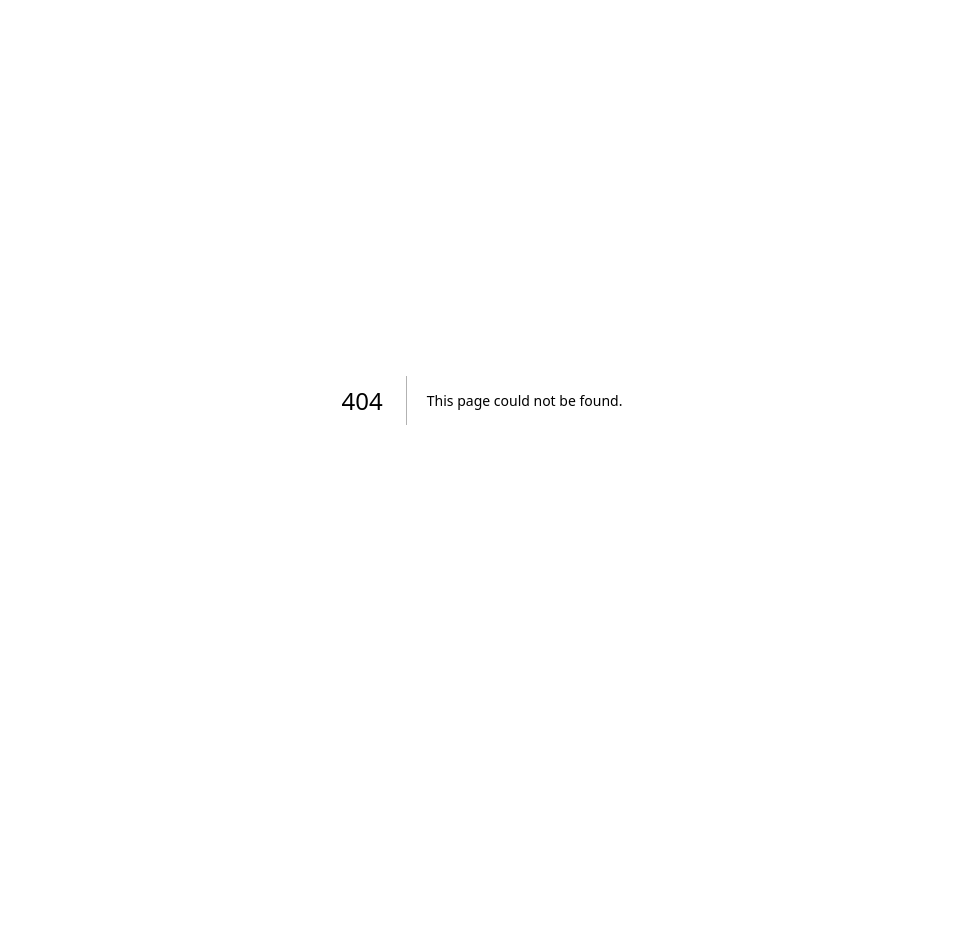
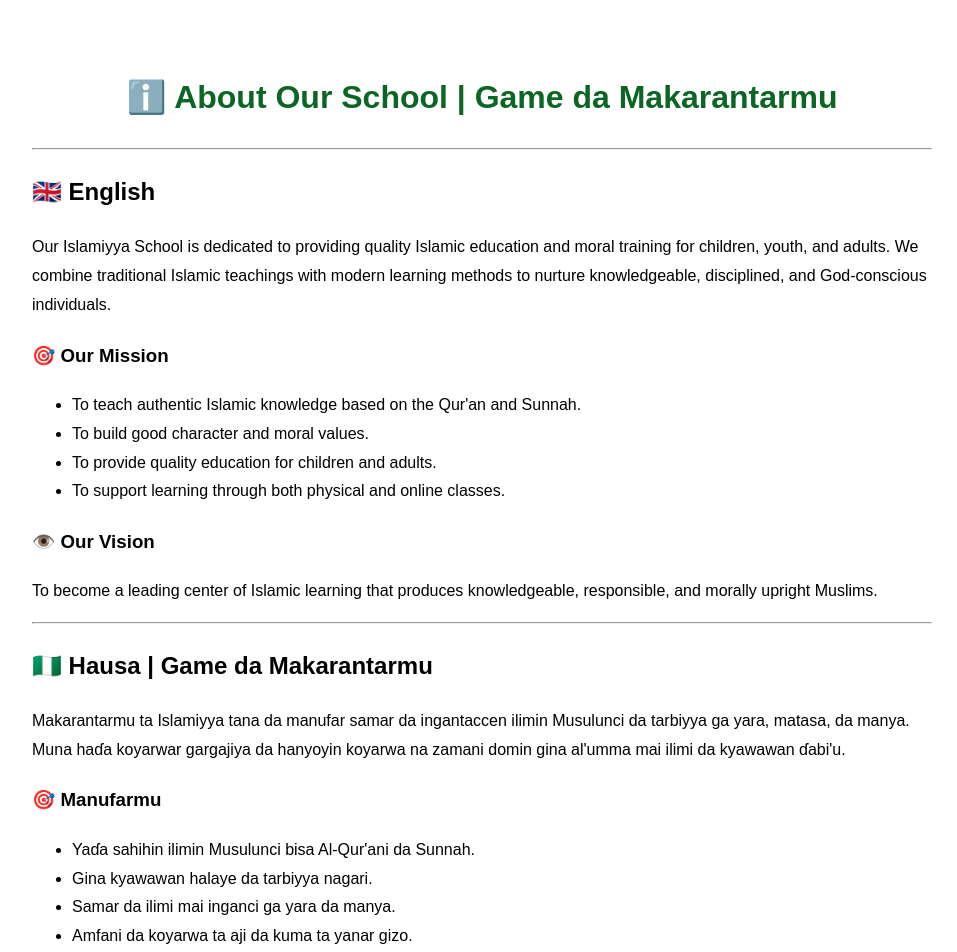
Before and after one commit to kasimuabdulrahim123-source/islamiyya-school-management, a Next.js app: page /about in a window 1280 px wide. Before the commit this address had no page. Shown: the top 952 px of the page, without its empty margins (158-1115 px from the left). Before the commit the page ends 800 px from the top, so only its background shows below. Built offline with nearby package versions, Linux system fonts and the light colour scheme.

Commit message:
Create page.tsx

```diff
--- /dev/null
+++ b/app/about/page.tsx
@@ -0,0 +1,72 @@
+export default function AboutPage() {
+  return (
+    <main
+      style={{
+        padding: "40px",
+        maxWidth: "900px",
+        margin: "auto",
+        fontFamily: "Arial, sans-serif",
+        lineHeight: "1.8",
+      }}
+    >
+      <h1 style={{ textAlign: "center", color: "#0b6623" }}>
+        ℹ️ About Our School | Game da Makarantarmu
+      </h1>
+
+      <hr />
+
+      <h2>🇬🇧 English</h2>
+
+      <p>
+        Our Islamiyya School is dedicated to providing quality Islamic
+        education and moral training for children, youth, and adults.
+        We combine traditional Islamic teachings with modern learning
+        methods to nurture knowledgeable, disciplined, and God-conscious
+        individuals.
+      </p>
+
+      <h3>🎯 Our Mission</h3>
+
+      <ul>
+        <li>To teach authentic Islamic knowledge based on the Qur'an and Sunnah.</li>
+        <li>To build good character and moral values.</li>
+        <li>To provide quality education for children and adults.</li>
+        <li>To support learning through both physical and online classes.</li>
+      </ul>
+
+      <h3>👁️ Our Vision</h3>
+
+      <p>
+        To become a leading center of Islamic learning that produces
+        knowledgeable, responsible, and morally upright Muslims.
+      </p>
+
+      <hr />
+
+      <h2>🇳🇬 Hausa | Game da Makarantarmu</h2>
+
+      <p>
+        Makarantarmu ta Islamiyya tana da manufar samar da ingantaccen
+        ilimin Musulunci da tarbiyya ga yara, matasa, da manya.
+        Muna haɗa koyarwar gargajiya da hanyoyin koyarwa na zamani
+        domin gina al'umma mai ilimi da kyawawan ɗabi'u.
+      </p>
+
+      <h3>🎯 Manufarmu</h3>
+
+      <ul>
+        <li>Yaɗa sahihin ilimin Musulunci bisa Al-Qur'ani da Sunnah.</li>
+        <li>Gina kyawawan halaye da tarbiyya nagari.</li>
+        <li>Samar da ilimi mai inganci ga yara da manya.</li>
+        <li>Amfani da koyarwa ta aji da kuma ta yanar gizo.</li>
+      </ul>
+
+      <h3>👁️ Burinmu</h3>
+
+      <p>
+        Mu zama cibiyar ilimin Musulunci wadda ke fitar da mutane masu
+        ilimi, tarbiyya, da kishin addini.
+      </p>
+    </main>
+  );
+}
```
